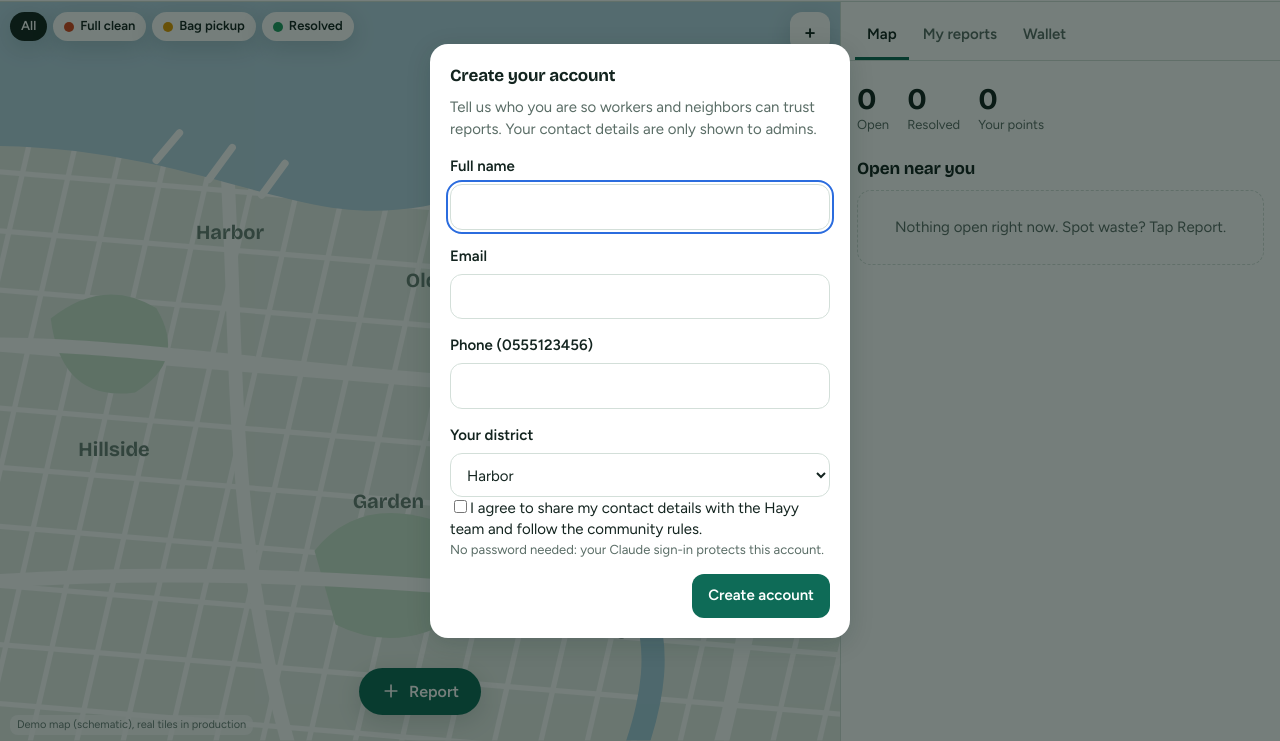
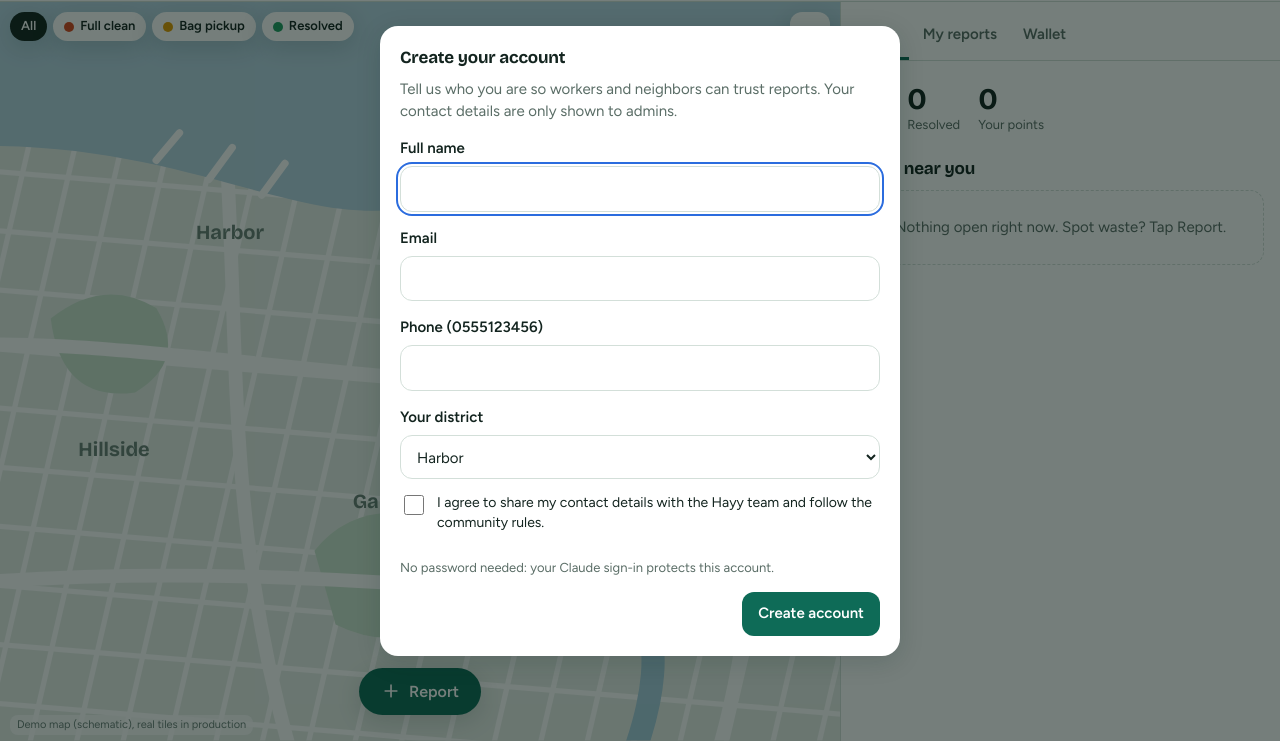
Before and after one commit to adamblkcem-a11y/hayy..., a plain HTML site: page index.html in a window 1280 px wide. Shown: the part 59-800 px from the top of the page. Drawn offline with nearby package versions, Linux system fonts and the light colour scheme.

Commit message:
Update styles.css

```diff
--- a/styles.css
+++ b/styles.css
@@ -166,3 +166,7 @@ html[lang="ar"] .big{font-family:Tajawal}
 .m-park{fill:var(--park)} .m-wadi{stroke:var(--wadi);fill:none;stroke-linecap:round}
 .m-lbl{fill:var(--label);font:600 19px "Bricolage Grotesque",Figtree,sans-serif}
 @media (prefers-reduced-motion:no-preference){ .fab{transition:transform .15s} .fab:active{transform:translateX(-50%) scale(.96)} }
+.mcard.wide{width:min(520px,100%);max-height:92vh;overflow:auto}
+.chk{display:flex;gap:10px;align-items:flex-start;margin:14px 0 4px;font-size:14px}
+.chk input{width:20px;height:20px;margin-top:2px;flex:none}
+.fe{color:var(--red);font-size:13px;min-height:18px;margin-top:8px}
```
